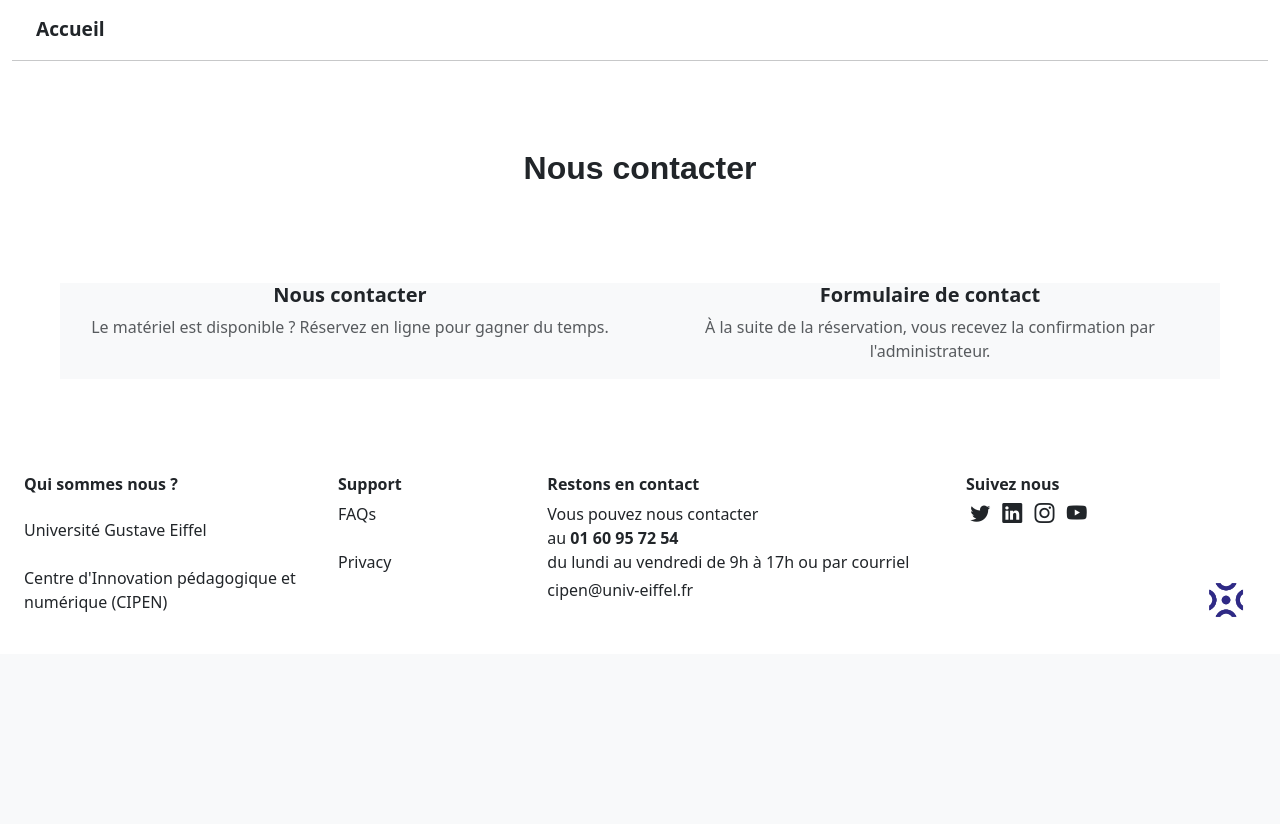
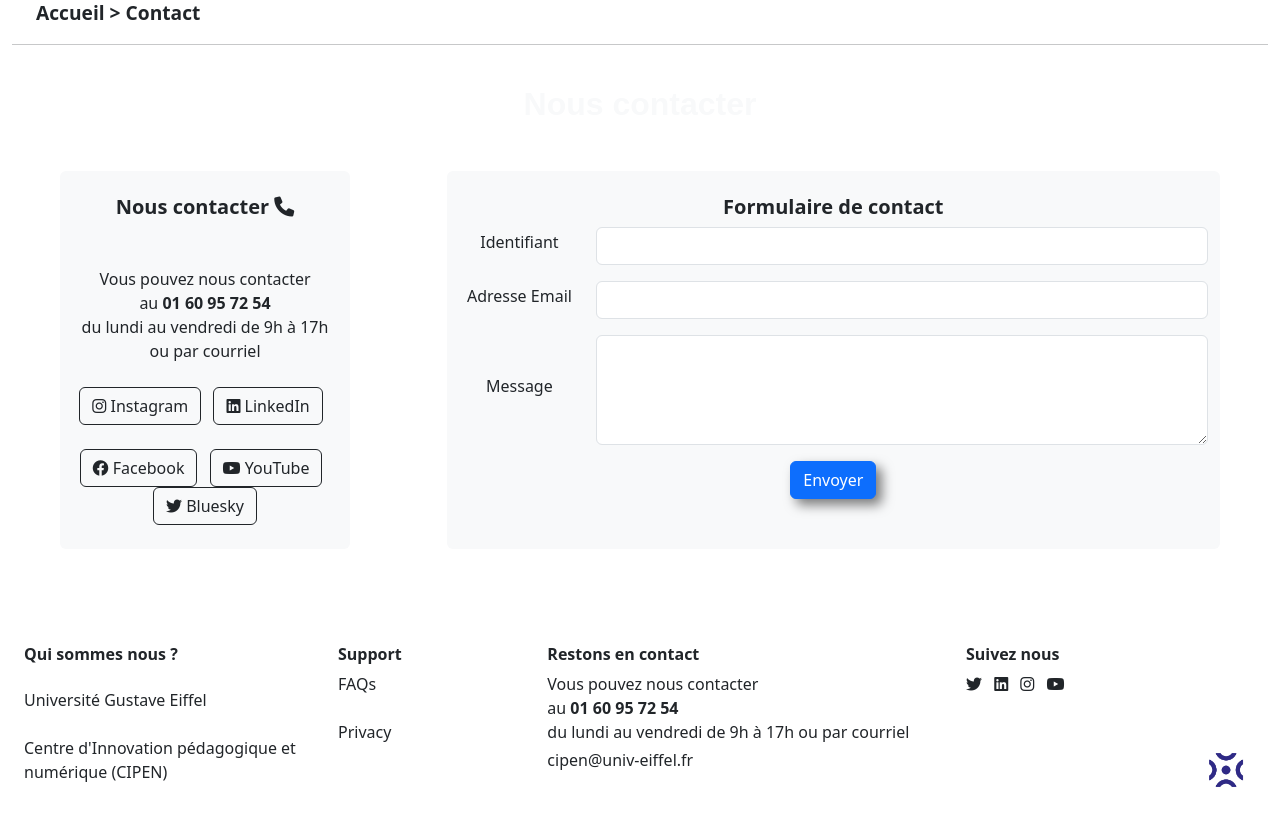
Before and after one commit to MLoks77/SAE203, a PHP site: page /contact.php in a window 1280 px wide. Shown: the part 207-1031 px from the top of the page. Before the commit the page ends 824 px from the top, so only its background shows below. Run offline with PHP 8.4, Linux system fonts and the light colour scheme.

Commit message:
Page contact, ( formulaire envoie pas de mail, à corriger ). Correction de liens

```diff
--- a/include/AccueilHero.php
+++ b/include/AccueilHero.php
@@ -4,5 +4,5 @@
     <div class="header-text">Accueil</div>
 </div>
 <div class="fil_ariane container-fluid pt-3">
-    <a href="#" class=" text-dark text-decoration-none ps-4 ">Accueil</a><hr>
+    <a href="../php/accueil.php" class=" text-dark text-decoration-none ps-4 ">Accueil</a><hr>
 </div>
--- a/include/CompteHero.php
+++ b/include/CompteHero.php
@@ -4,5 +4,5 @@
     <div class="header-text">Compte</div>
 </div>
 <div class="fil_ariane container-fluid pt-3">
-    <a href="#" class=" text-dark text-decoration-none ps-4 ">Accueil</a> &gt;<a href="#" class=" text-dark text-decoration-none">Compte</a><hr>
+    <a href="../php/accueil.php" class=" text-dark text-decoration-none ps-4 ">Accueil</a> &gt;<a href="../php/compte.php" class=" text-dark text-decoration-none">Compte</a><hr>
 </div>
--- a/include/PlanningHero.php
+++ b/include/PlanningHero.php
@@ -4,5 +4,5 @@
     <div class="header-text">Planning</div>
 </div>
 <div class="fil_ariane container-fluid pt-3">
-    <a href="#" class=" text-dark text-decoration-none ps-4">Accueil</a> &gt; <a href="#" class="text-dark text-decoration-none">Planning</a><hr>
+    <a href="../php/accueil.php" class=" text-dark text-decoration-none ps-4">Accueil</a> &gt; <a href="../php/planning.php" class="text-dark text-decoration-none">Planning</a><hr>
 </div>
--- a/include/ReserverHero.php
+++ b/include/ReserverHero.php
@@ -4,5 +4,5 @@
     <div class="header-text">Réserver</div>
 </div>
 <div class="fil_ariane container-fluid pt-3">
-    <a href="#" class=" text-dark text-decoration-none ps-4">Accueil</a> &gt; <a href="#" class="text-dark text-decoration-none">Réserver</a><hr>
+    <a href="../php/accueil.php" class=" text-dark text-decoration-none ps-4">Accueil</a> &gt; <a href="../php/Reserver.php" class="text-dark text-decoration-none">Réserver</a><hr>
 </div>
--- a/include/footer.php
+++ b/include/footer.php
@@ -1,7 +1,6 @@
 <link href="https://cdn.jsdelivr.net/npm/bootstrap@5.3.5/dist/css/bootstrap.min.css" rel="stylesheet" integrity="sha384-SgOJa3DmI69IUzQ2PVdRZhwQ+dy64/BUtbMJw1MZ8t5HZApcHrRKUc4W0kG879m7" crossorigin="anonymous">
-<link rel="stylesheet" href="https://cdn.jsdelivr.net/npm/bootstrap-icons@1.11.3/font/bootstrap-icons.css">
-
-<footer class="text-dark">
+<link rel="stylesheet" href="https://cdnjs.cloudflare.com/ajax/libs/font-awesome/6.0.0/css/all.min.css">
+<footer class=" text-dark  ">
   <div class="container-fluid bg-white py-4 px-4">
     <div class="row">
       <div class="col-md-3">
@@ -12,7 +11,7 @@
 
       <div class="col-md-2">
         <h6 class="fw-bold">Support</h6>
-        <a href="#" class="text-dark text-decoration-none me-2">FAQs</a><br><br> <!--Rien mettre pour le moment -->
+        <a href="#" class="text-dark text-decoration-none me-2">FAQs</a><br><br>
         <a href="#" class="text-dark text-decoration-none me-2">Privacy</a>
       </div>
 
@@ -29,11 +28,10 @@
       <div class="col-2">
       <h6 class="fw-bold">Suivez nous</h6>
       <div class="mb-2">
-        <img src="">
-        <a href="https://bsky.app/profile/univeiffel.bsky.social" class="text-dark me-2"><i class="bi bi-twitter fs-5"></i></a>
-        <a href="https://www.linkedin.com/school/universit%C3%A9-gustave-eiffel/posts/?feedView=all" class="text-dark me-2"><i class="bi bi-linkedin fs-5"></i></a>
-        <a href="https://www.instagram.com/universitegustaveeiffel/" class="text-dark me-2"><i class="bi bi-instagram fs-5"></i></a>
-        <a href="https://www.youtube.com/c/universitegustaveeiffel" class="text-dark"><i class="bi bi-youtube fs-5"></i></a>
+        <a href="https://bsky.app/profile/univeiffel.bsky.social" class="text-dark me-2"><i class="fa-brands fa-twitter"></i></a>
+        <a href="https://www.linkedin.com/school/universit%C3%A9-gustave-eiffel/posts/?feedView=all" class="text-dark me-2"><i class="fab fa-linkedin"></i></a>
+        <a href="https://www.instagram.com/universitegustaveeiffel/" class="text-dark me-2"><i class="fab fa-instagram"></i></a>
+        <a href="https://www.youtube.com/c/universitegustaveeiffel" class="text-dark"><i class="fab fa-youtube"></i></a>
       </div>
     </div>
 
--- a/php/contact.php
+++ b/php/contact.php
@@ -1,14 +1,10 @@
 <?php
+
 
 include "../include/navbar.php";
 /**include "../include/navbaradmin.php"; mettre le code pour choisir suivant l'ID de l'utilisateur connecté **/
 
-include "../include/AccueilHero.php" ?>
-
-
-
-
-
+include "../include/ContactHero.php" ?>
 
 <!DOCTYPE html>
 <html lang="fr">
@@ -16,23 +12,87 @@ include "../include/AccueilHero.php" ?>
     <meta charset="UTF-8">
     <meta name="viewport" content="width=device-width, initial-scale=1.0">
     <title>Contact</title>
+    <link rel="stylesheet" href="https://cdnjs.cloudflare.com/ajax/libs/font-awesome/6.0.0/css/all.min.css">
     <link rel="stylesheet" href="../css/style.css">
     <link href="https://cdn.jsdelivr.net/npm/bootstrap@5.3.5/dist/css/bootstrap.min.css" rel="stylesheet" integrity="sha384-SgOJa3DmI69IUzQ2PVdRZhwQ+dy64/BUtbMJw1MZ8t5HZApcHrRKUc4W0kG879m7" crossorigin="anonymous">
 </head>
 
-<body>
-<div class="container-fluid bg-blue py-4 px-6">
-<h2 class="col-6  m-auto p-5  fw-bold text-dark police-perso" style="text-align: center; "> Nous contacter</h2>
-        <div class="row text-center bg-light m-5">
-            <div class="col-6 bg-light">
-                <h5 class="fw-bold">Nous contacter</h5>
-                <p class="text-muted">Le matériel est disponible ? Réservez en ligne pour gagner du temps.</p>
+<body class="bg-fond">
+<div class="container-fluid py-4 px-6">
+<h2 class="col-6 m-auto fw-bold text-light police-perso" style="text-align: center; "> Nous contacter</h2>
+        <div class="row text-center m-5 ">
+            <div class="col-3 bg-light py-4 rounded">
+                <h5 class="fw-bold">Nous contacter <i class="fa-solid fa-phone"></i></h5>
+                <p class="mb-1  mt-5">
+                Vous pouvez nous contacter<br>
+                au <strong>01 60 95 72 54</strong><br>
+                du lundi au vendredi de 9h à 17h ou par courriel
+                <div class="mt-4">
+                    <a href="https://www.instagram.com" target="_blank" class="btn btn-outline-dark me-2">
+                        <i class="fab fa-instagram"></i> Instagram
+                    </a>
+                    <a href="https://www.linkedin.com" target="_blank" class="btn btn-outline-dark me-2">
+                        <i class="fab fa-linkedin"></i> LinkedIn
+                    </a><br><br>
+                    <a href="https://www.facebook.com" target="_blank" class="btn btn-outline-dark me-2">
+                        <i class="fab fa-facebook"></i> Facebook
+                    </a>
+                    <a href="https://www.youtube.com/c/universitegustaveeiffel" target="_blank" class="btn btn-outline-dark me-2">
+                        <i class="fab fa-youtube"></i> YouTube
+                    </a>
+                    <a href="https://bsky.app/profile/univeiffel.bsky.social" target="_blank" class="btn btn-outline-dark">
+                    <i class="fa-brands fa-twitter"></i> Bluesky
+                    </a>
+                </div>
             </div>
 
-            <div class="col-6 bg-light">
-                <h5 class="fw-bold">Formulaire de contact</h5>
-                <p class="text-muted">À la suite de la réservation, vous recevez la confirmation par l'administrateur.</p>
-            </div>
+            <div class="col-1 py-4"></div>
+
+            <div class="col-8 bg-light py-4 rounded">
+    <h5 class="fw-bold">Formulaire de contact</h5>
+    <form action="contact.php" method="post">
+        <div class="mb-3 d-flex align-items-center">
+            <label for="identifiant" class="form-label me-3" style="width: 150px;">Identifiant</label>
+            <input type="text" class="form-control" id="identifiant" name="identifiant" required>
+        </div>
+        <div class="mb-3 d-flex align-items-center">
+            <label for="email" class="form-label me-3" style="width: 150px;">Adresse Email</label>
+            <input type="email" class="form-control" id="email" name="email" required>
+        </div>
+        <div class="mb-3 d-flex align-items-center">
+            <label for="message" class="form-label me-3" style="width: 150px;">Message</label>
+            <textarea class="form-control" id="message" name="message" rows="4" required></textarea>
+        </div>
+        <button type="submit" class="btn btn-primary">Envoyer</button>
+    </form>
+<!-- L'ENVOIE NE FONCTIONNE PAS, IL FAUT REGLER LE FORMULAIRE SUIVANT NOTRE BASE DE DONNEE-->
+    <?php
+    if ($_SERVER['REQUEST_METHOD'] === 'POST') {
+        // Récupération et validation des données
+        $identifiant = htmlspecialchars($_POST['identifiant']);
+        $email = filter_var($_POST['email'], FILTER_SANITIZE_EMAIL);
+        $message = htmlspecialchars($_POST['message']);
+
+        // Vérification de l'email
+        if (!filter_var($email, FILTER_VALIDATE_EMAIL)) {
+            echo "<p class='text-danger'>Adresse email invalide.</p>";
+        } else {
+            $to = "maximederenes@gmail.com";
+            $subject = "Prise de contact par $identifiant";
+            $headers = "From: $email\r\nReply-To: $email\r\nContent-Type: text/plain; charset=UTF-8";
+
+            $body = "Identifiant: $identifiant\nEmail: $email\n\nMessage:\n$message";
+
+            // Envoi de l'email
+            if (mail($to, $subject, $body, $headers)) {
+                echo "<p class='text-success'>Votre message a été envoyé avec succès.</p>";
+            } else {
+                echo "<p class='text-danger'>Une erreur s'est produite lors de l'envoi de votre message. Veuillez réessayer plus tard.</p>";
+            }
+        }
+    }
+    ?>
+</div>
         </div>
 </div>
     <?php include "../include/footer.php" ?>
```
Also changed, not shown: php/compte.php (added).
